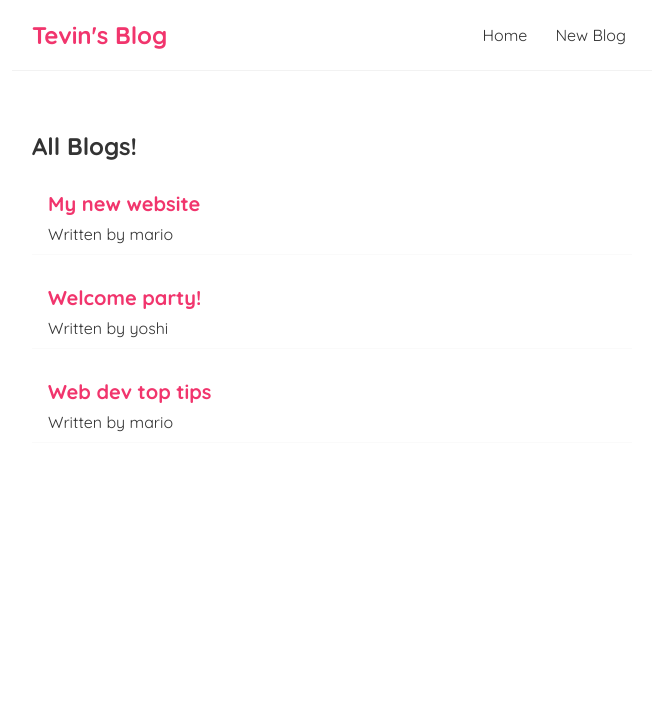
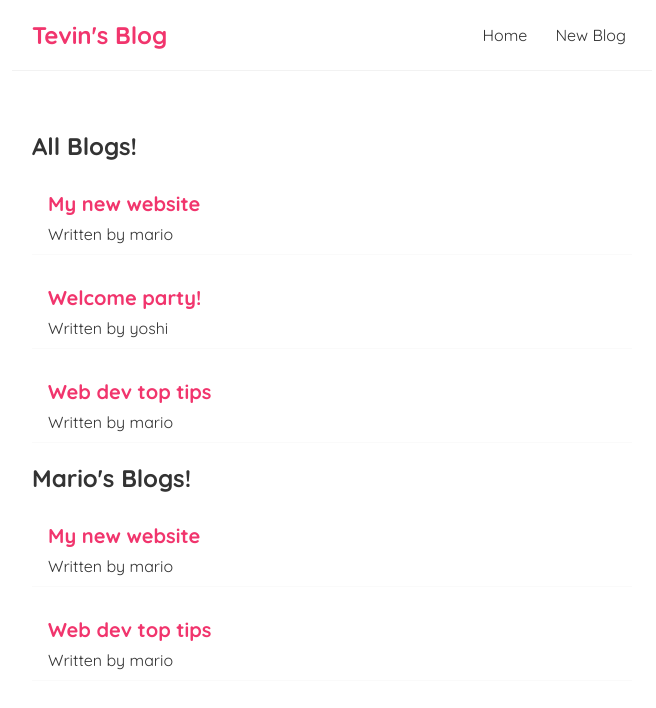
Before and after one commit to TevinAchong/full_modern_react, a React (Create React App) app in the folder tevin-blog/: page / in a window 1280 px wide. Shown: the top 708 px of the page, without its empty margins (308-964 px from the left). Built offline with nearby package versions, Linux system fonts and the light colour scheme.

Commit message:
filtering to just mario's blogs

```diff
--- a/tevin-blog/src/Home.js
+++ b/tevin-blog/src/Home.js
@@ -11,6 +11,9 @@
     return (
         <div className="home">
             <BlogList blogs={blogs} homePageTitle="All Blogs!"/>
+
+            {/* Component being reused */}
+            <BlogList blogs={blogs.filter((blog) => blog.author === 'mario')} homePageTitle="Mario's Blogs!"/>
         </div>
      );
 }
```
